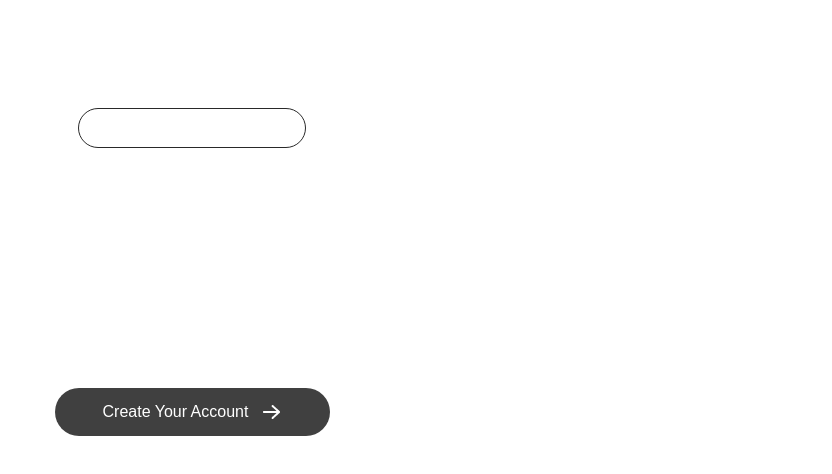
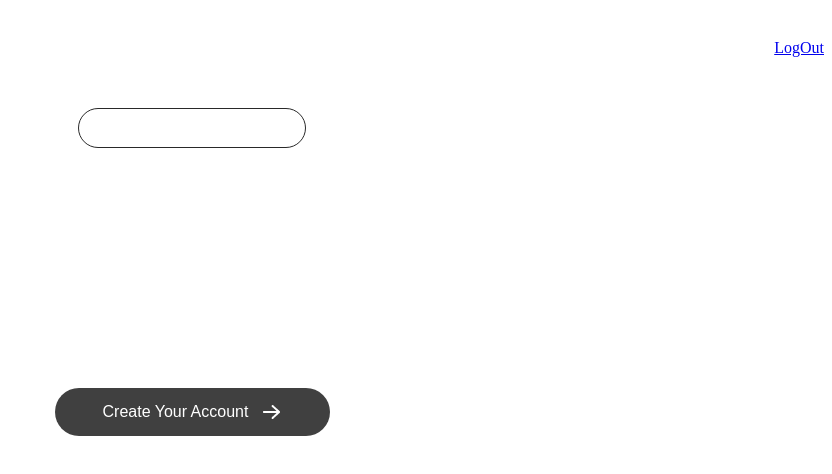
Before and after one commit to Im-Pranshu/AnonPost, a React (Vite) app: page / in a window 1280 px wide. Shown: the top 474 px of the page, without its empty margins (448-1280 px from the left). Built offline with nearby package versions, Linux system fonts and the light colour scheme.

Commit message:
protected routes to be visible in sigin only

```diff
--- a/src/index.css
+++ b/src/index.css
@@ -55,6 +55,12 @@
 
 .navBar p {
   margin-right: 100px;
+}
+
+.userLog {
+  display: flex;
+  align-items: center;
+  justify-content: center;
 }
 
 /* Root Outlet */
--- /dev/null
+++ b/src/pages/Protected.jsx
@@ -0,0 +1,20 @@
+import React, { useEffect } from "react";
+import { useNavigate } from "react-router-dom";
+
+export const Protected = (props) => {
+  const { Component } = props;
+  const navigate = useNavigate();
+
+  useEffect(() => {
+    let login = localStorage.getItem("login");
+    if (!login) {
+      navigate("/sign-in");
+    }
+  }, []);
+
+  return (
+    <div>
+      <Component />
+    </div>
+  );
+};
--- /dev/null
+++ b/src/pages/Public.jsx
@@ -0,0 +1,20 @@
+import React, { useEffect } from "react";
+import { useNavigate, redirect } from "react-router-dom";
+
+export const Public = (props) => {
+  const { Comp } = props;
+  const navigate = useNavigate();
+
+  useEffect(() => {
+    let login = localStorage.getItem("login");
+    if (login) {
+      navigate("/dashboard");
+    }
+  }, []);
+
+  return (
+    <div>
+      <Comp />
+    </div>
+  );
+};
--- a/src/pages/signIn.jsx
+++ b/src/pages/signIn.jsx
@@ -44,6 +44,18 @@ export async function action({ request }) {
   console.log(password);
   const auth = getAuth();
 
+  const user = auth.currentUser;
+  console.log("UserName : ", user.displayName);
+  localStorage.setItem("userName", user.displayName);
+
+  let login;
+
+  if (user) {
+    login = true;
+    console.log("login status : ", login);
+    localStorage.setItem("login", login);
+  }
+
   try {
     // Sign in user
     await signInWithEmailAndPassword(auth, email, password);
--- a/src/routes/root.jsx
+++ b/src/routes/root.jsx
@@ -18,7 +18,7 @@ export async function loader({ request, params }) {
     trimmedString == "dashboard/create-post"
   ) {
     return {
-      name: "Hare Krishna",
+      name: localStorage.getItem("userName"),
     };
   }
 
@@ -30,17 +30,21 @@ export async function loader({ request, params }) {
 export default function index() {
   const { name } = useLoaderData();
   // console.log("Name: ", name);
+  const loginStatus = localStorage.getItem("login");
 
   return (
     <div className="rootRoute">
       <nav className="navBar">
         <div className="navLogo">
           <img src={hamburger} alt="nav bar of the app" />
-          <Link to="/" className="appName">
+          <Link to={loginStatus ? "/dashboard" : "/"} className="appName">
             ANONYMOUS
           </Link>
         </div>
-        <p className="appName userName">{name}</p>
+        <div className="userLog">
+          <p className="appName userName">{name}</p>
+          <Link>LogOut</Link>
+        </div>
       </nav>
       <div className="outlet">
         <Outlet />
```
Also changed, not shown: src/main.jsx (+12 -12 lines).
